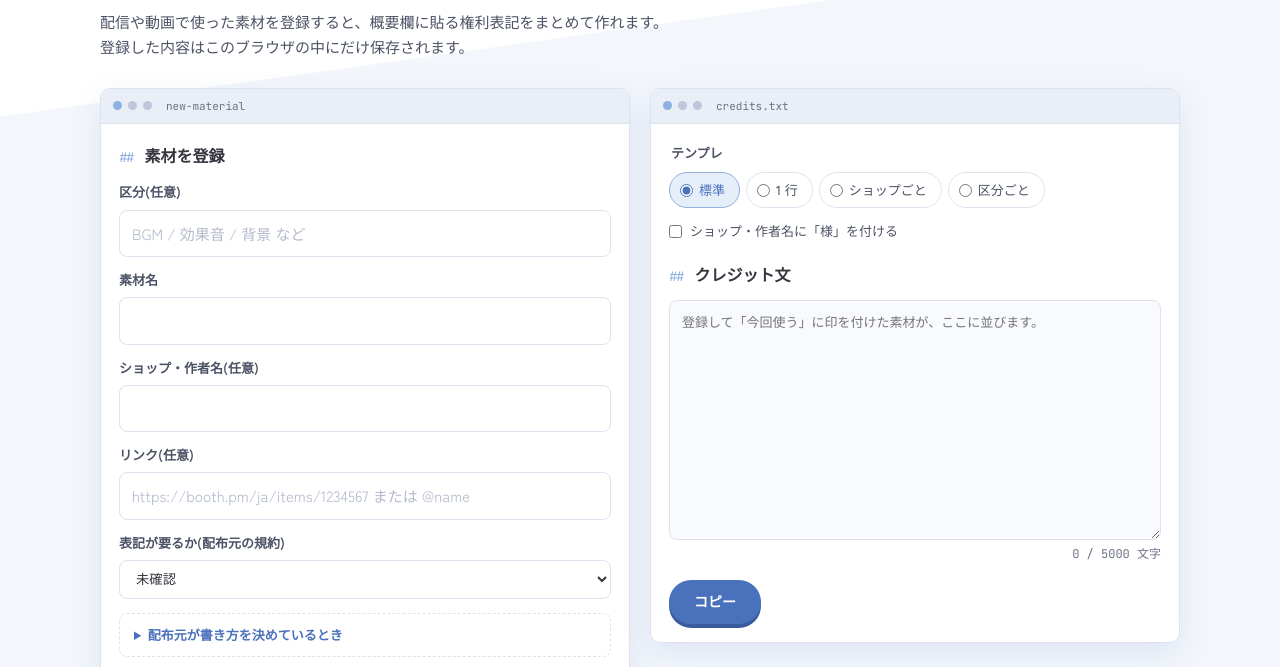
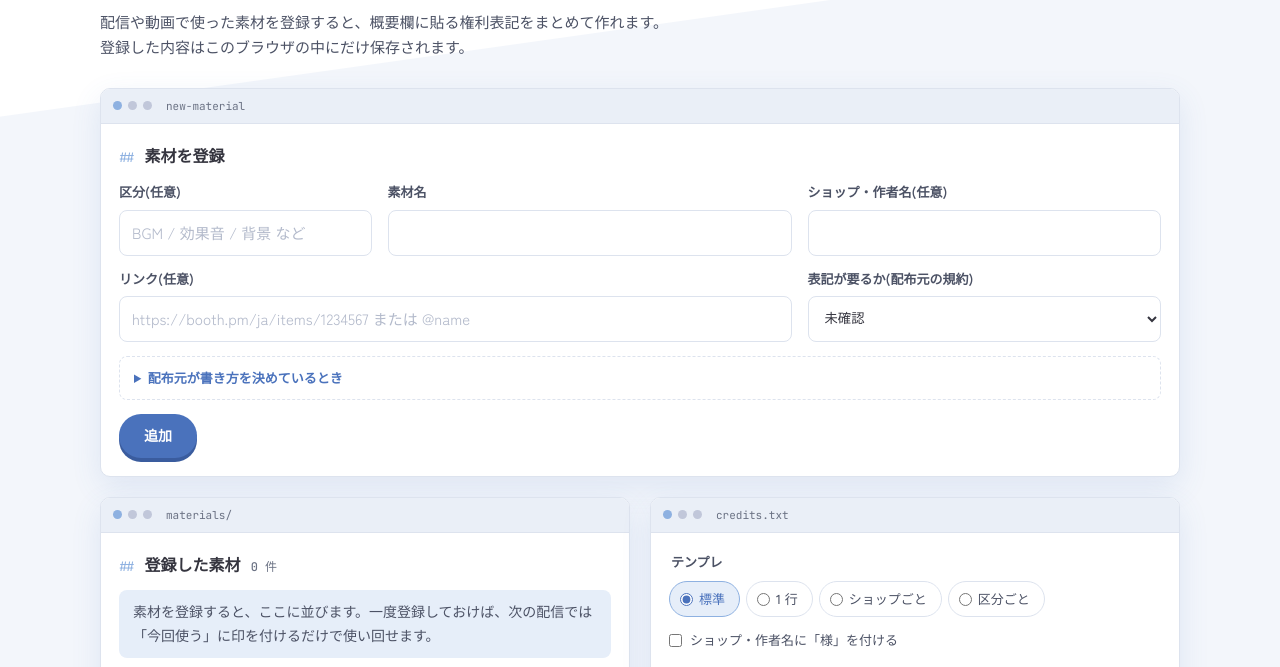
Before and after one commit to tsuzuri-naoto/sozai-credit, a website built with Vite: page index.html in a window 1280 px wide. Shown: the part 106-773 px from the top of the page. Built offline with nearby package versions, Linux system fonts and the light colour scheme.

Commit message:
PC の並びを整える
登録フォームを上に横長で置いて入力欄を 2〜3 列に並べ、
その下に「登録した素材」と「クレジット文」を左右に並べた。
左の列だけが縦に長くなり、右の列が浮いて見えていたため。

Co-Authored-By: Claude Opus 5.5 <noreply@anthropic.com>

```diff
--- a/src/style.css
+++ b/src/style.css
@@ -115,7 +115,9 @@ h1 {
 }
 
 /* ---------- 窓(カード) ---------- */
+/* 上に登録フォーム(横長)、その下に「登録した素材」と「クレジット文」を並べる */
 .columns {
+  margin-top: 20px;
   display: grid;
   grid-template-columns: minmax(0, 1fr);
   gap: 20px;
@@ -202,6 +204,20 @@ label, legend {
 form label:not(.toggle) {
   display: block;
   margin: 12px 0 6px;
+}
+
+.form-grid {
+  display: grid;
+  grid-template-columns: minmax(0, 1fr);
+  gap: 12px 16px;
+}
+
+.form-grid .field {
+  min-width: 0;
+}
+
+.form-grid .field label {
+  margin: 0 0 6px;
 }
 
 input, textarea, button {
@@ -585,6 +601,20 @@ legend {
     grid-template-columns: minmax(0, 1fr) minmax(0, 1fr);
   }
 
+  .form-grid {
+    grid-template-columns: repeat(2, minmax(0, 1fr));
+    grid-template-areas:
+      "category requirement"
+      "name shop"
+      "url url";
+  }
+
+  .field-category { grid-area: category; }
+  .field-name { grid-area: name; }
+  .field-shop { grid-area: shop; }
+  .field-url { grid-area: url; }
+  .field-requirement { grid-area: requirement; }
+
   [data-testid="col-output"] .win {
     position: sticky;
     top: 16px;
@@ -594,3 +624,17 @@ legend {
 [data-testid="storage-warning"] {
   margin: 0 0 16px;
 }
+
+@media (min-width: 960px) {
+  .form-grid {
+    grid-template-columns: minmax(0, 1fr) minmax(0, 1.6fr) minmax(0, 1.4fr);
+    grid-template-areas:
+      "category name shop"
+      "url url requirement";
+  }
+}
+
+form input[type="text"],
+form select {
+  height: 46px;
+}
--- a/src/ui.ts
+++ b/src/ui.ts
@@ -113,14 +113,20 @@ export function mountApp(root: HTMLElement, deps: AppDeps): void {
   const outputColumn = element('div', 'col-output')
   const form = element('form')
   form.noValidate = true
-  form.append(element('h2', undefined, '素材を登録'))
+  // 入力欄は .field で包んで並べる。広い画面では CSS のグリッドで 2〜3 列にする。
+  const fields = element('div')
+  fields.className = 'form-grid'
+  form.append(element('h2', undefined, '素材を登録'), fields)
 
-  function labeled<T extends HTMLElement>(testId: string, text: string, control: T, parent: HTMLElement = form): T {
+  function labeled<T extends HTMLElement>(testId: string, text: string, control: T, parent: HTMLElement = fields): T {
+    const wrapper = element('div')
+    wrapper.className = `field field-${testId.replace(/-input$/, '')}`
     const label = element('label', undefined, text)
     control.dataset.testid = testId
     control.id = testId
     label.htmlFor = control.id
-    parent.append(label, control)
+    wrapper.append(label, control)
+    parent.append(wrapper)
     return control
   }
   function textInput(testId: string, text: string, placeholder = ''): HTMLInputElement {
@@ -210,7 +216,8 @@ export function mountApp(root: HTMLElement, deps: AppDeps): void {
   const backupStatus = element('p', 'backup-status')
   backupStatus.setAttribute('role', 'status')
   listCard.append(listHeading, hint, useActions, list, backupActions, backupStatus)
-  inputColumn.append(win('new-material', form), win('materials/', listCard))
+  const formWindow = win('new-material', form)
+  inputColumn.append(win('materials/', listCard))
 
   const outputCard = element('div')
   const templateFieldset = element('fieldset')
@@ -267,7 +274,7 @@ export function mountApp(root: HTMLElement, deps: AppDeps): void {
   outputCard.append(templateFieldset, outputHeading, output, charCount, useSummary, unknownHint, angleWarning, copyButton, copyStatus)
   outputColumn.append(win('credits.txt', outputCard))
   columns.append(inputColumn, outputColumn)
-  root.replaceChildren(appHeader(), warning, columns, appFooter())
+  root.replaceChildren(appHeader(), warning, formWindow, columns, appFooter())
 
   function clearError(): void {
     formError.textContent = ''
```
